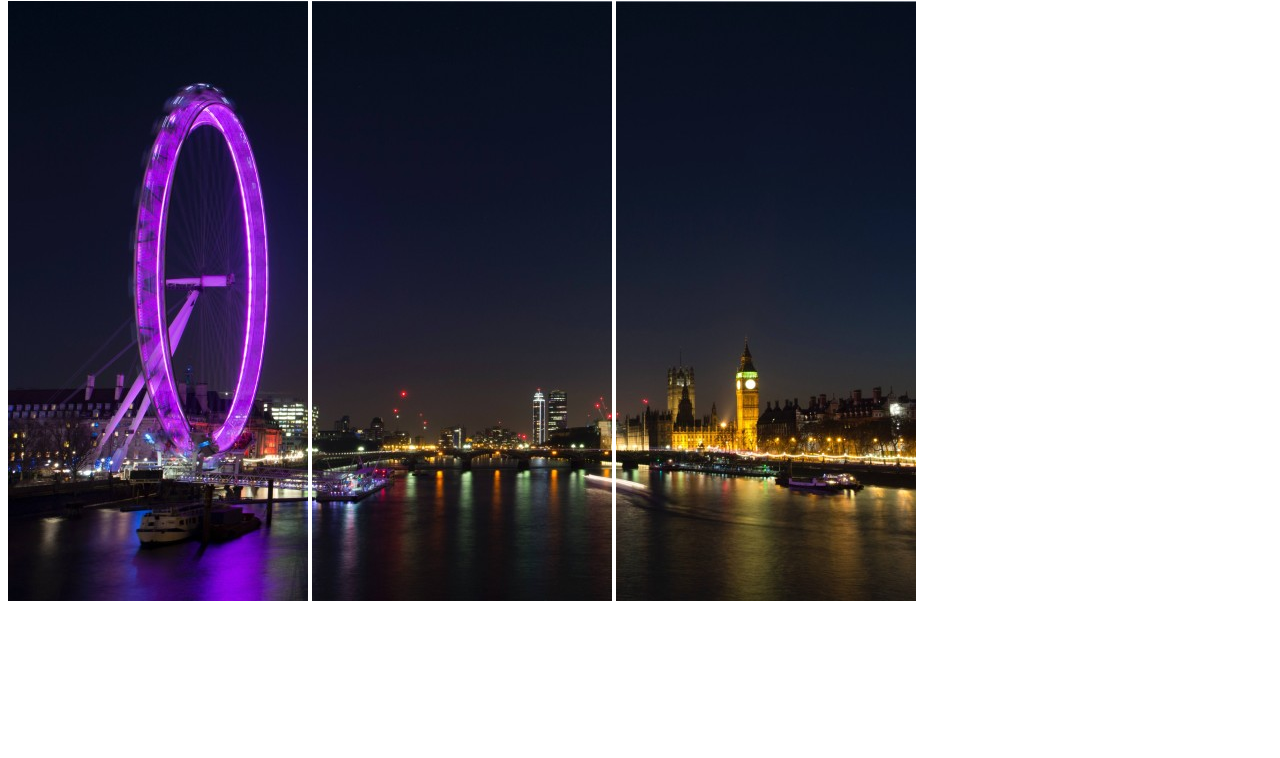
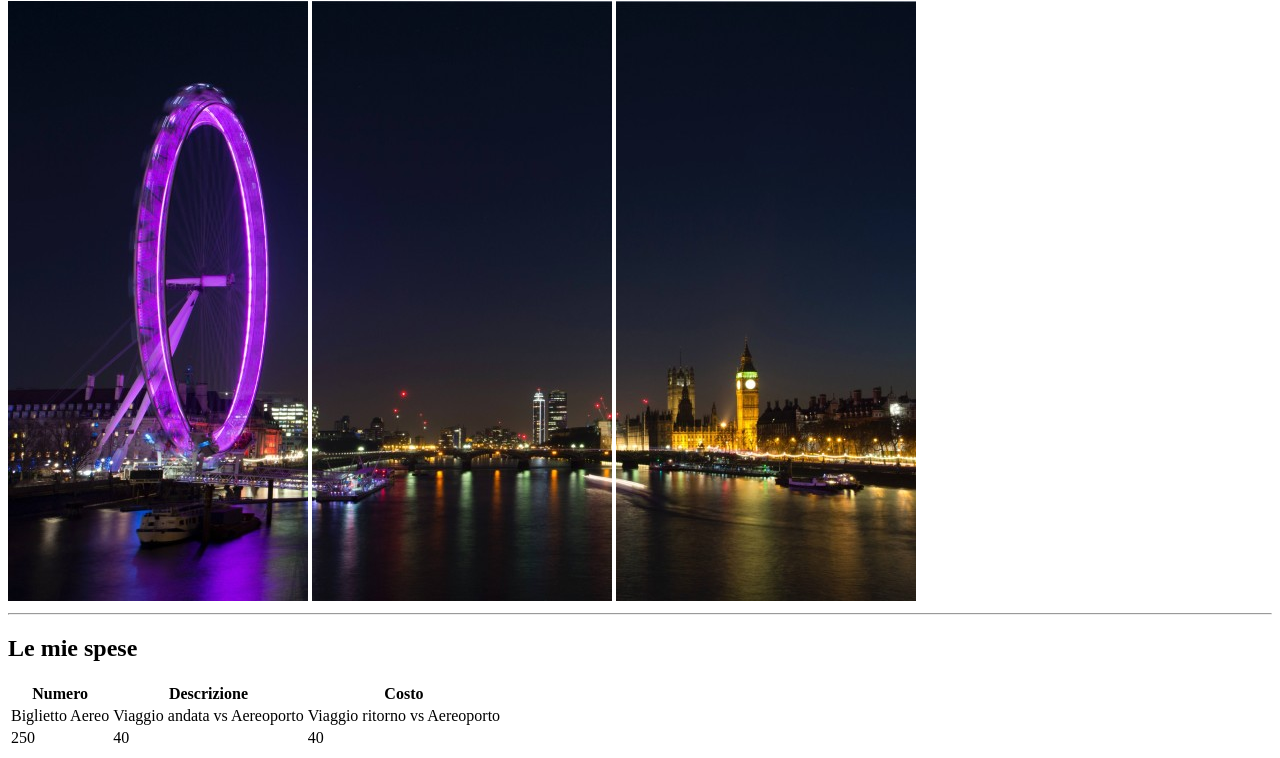
Before and after one commit to Alessandroang/Tester, a plain HTML site: page index.html in a window 1280 px wide. Shown: the part 79-837 px from the top of the page. Before the commit the page ends 800 px from the top, so only its background shows below. Drawn offline with Linux system fonts and the light colour scheme.

Commit message:
Add table

```diff
--- a/index.html
+++ b/index.html
@@ -12,6 +12,31 @@
         <img src="pexels-bill-emrich-230794-0.jpg" alt="Foto0">
         <img src="pexels-bill-emrich-230794-1.jpg" alt="Foto1">
         <img src="pexels-bill-emrich-230794-2.jpg" alt="Foto2">
+        <hr>
+        <main>
+            <section>
+                <h2>Le mie spese</h2>
+                <table>
+                    <table>
+                        <tr>
+                          <th>Numero</th>
+                          <th>Descrizione</th>
+                          <th>Costo</th>
+                        </tr>
+                        <tr>
+                          <td>Biglietto Aereo</td>
+                          <td>Viaggio andata vs Aereoporto</td>
+                          <td>Viaggio ritorno vs Aereoporto</td>
+                        </tr>
+                        <tr>
+                          <td>250</td>
+                          <td>40</td>
+                          <td>40</td>
+                        </tr>
+                      </table>
+                </table>
+            </section>
+        </main>
     </header>
 </body>
 </html>
```
